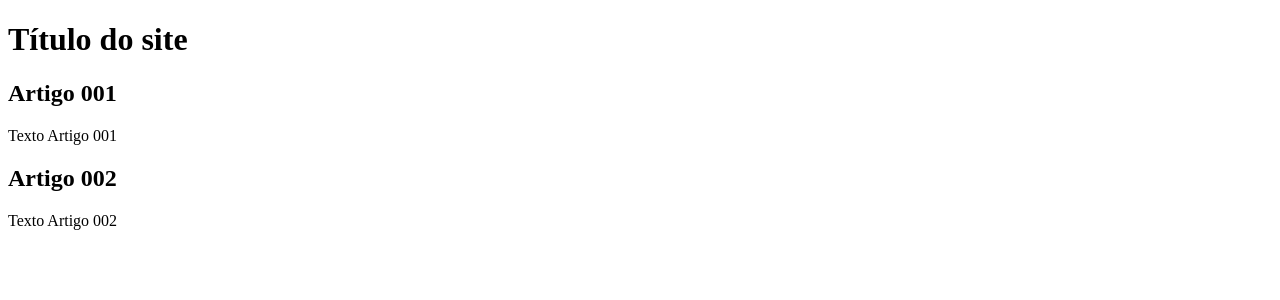
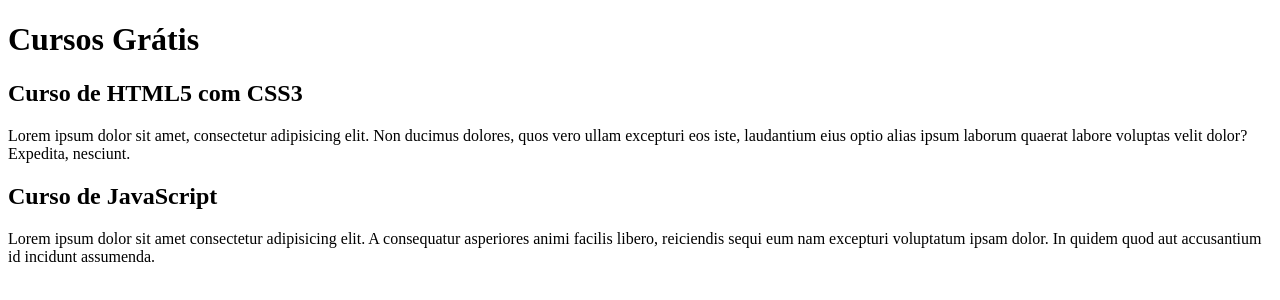
Before and after one commit to Shandel-dev/projeto-site, a plain HTML site: page index.html in a window 1280 px wide. Drawn offline with Linux system fonts and the light colour scheme.

Commit message:
conteudo do index

```diff
--- a/index.html
+++ b/index.html
@@ -8,15 +8,15 @@
 <body>
     <main>
         <header>
-            <h1>Título do site</h1>
+            <h1>Cursos Grátis</h1>
         </header>
         <article>
-            <h2>Artigo 001</h2>
-            <p>Texto Artigo 001</p>
+            <h2>Curso de HTML5 com CSS3</h2>
+            <p>Lorem ipsum dolor sit amet, consectetur adipisicing elit. Non ducimus dolores, quos vero ullam excepturi eos iste, laudantium eius optio alias ipsum laborum quaerat labore voluptas velit dolor? Expedita, nesciunt.</p>
         </article>
         <article>
-            <h2>Artigo 002</h2>
-            <p>Texto Artigo 002</p>
+            <h2>Curso de JavaScript</h2>
+            <p>Lorem ipsum dolor sit amet consectetur adipisicing elit. A consequatur asperiores animi facilis libero, reiciendis sequi eum nam excepturi voluptatum ipsam dolor. In quidem quod aut accusantium id incidunt assumenda.</p>
         </article>
     </main>
 </body>
```
